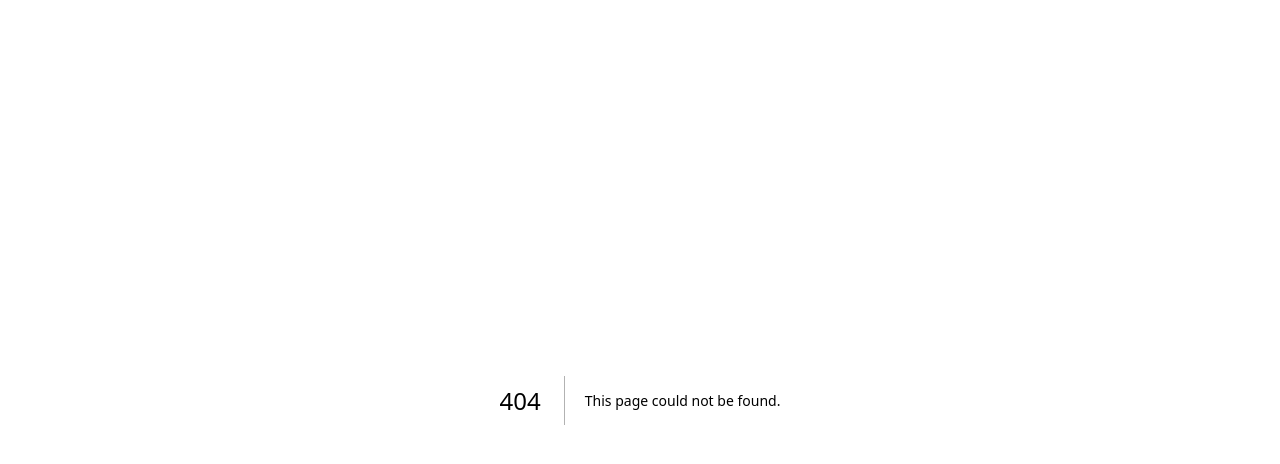
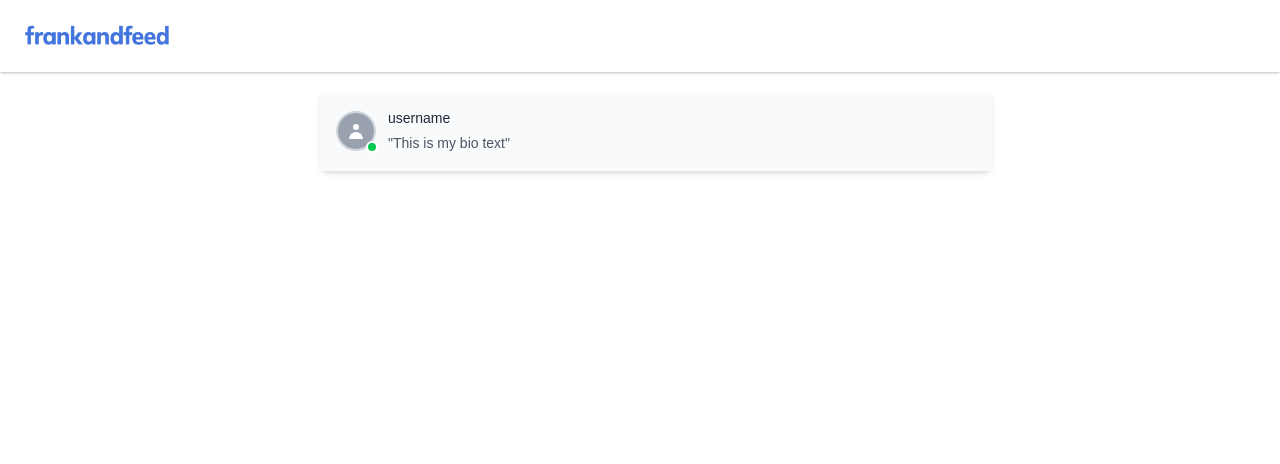
Before and after one commit to EmilHakanzon/FrankAndFeed, a Next.js app in the folder frontend/frankandfeed/: page /profile in a window 1280 px wide. Before the commit this address had no page. Shown: the top 464 px of the page. Built offline with nearby package versions, Linux system fonts and the light colour scheme.

Commit message:
feat: add header component and loading spinner; enhance profile and login forms with loading states

```diff
--- a/frontend/frankandfeed/src/app/layout.tsx
+++ b/frontend/frankandfeed/src/app/layout.tsx
@@ -1,3 +1,4 @@
+import Header from "@/components/HeaderComponents";
 import "./globals.css";
 
 // Root layout för inloggningssidan
@@ -14,7 +15,8 @@ export default function RootLayout({
   return (
     <html lang="sv">
       <body className="bg-gray-100 min-h-screen flex items-center justify-center">
-        {children}
+        <Header />
+        <main> {children}</main>
       </body>
     </html>
   );
--- /dev/null
+++ b/frontend/frankandfeed/src/app/profile/page.tsx
@@ -0,0 +1,13 @@
+"use client";
+
+import Header from "@/components/HeaderComponents";
+import ProfilePageHeader from "@/components/ProfilePageHeader";
+
+export default function profilePage() {
+  return (
+    <>
+      <Header />
+      <ProfilePageHeader />
+    </>
+  );
+}
--- /dev/null
+++ b/frontend/frankandfeed/src/components/HeaderComponents.tsx
@@ -0,0 +1,17 @@
+import Image from "next/image";
+
+export default function Header () {
+  return (
+      <header className="absolute top-0 left-0 w-full h-18 bg-white shadow-sm flex items-center px-10 py-3">
+        <div className="relative w-50 h-15 -ml-10">
+          <Image
+            src="/logo.png"
+            alt="frankandfeed logo"
+            fill
+            style={{ objectFit: "contain" }}
+            priority
+          />
+        </div>
+      </header>
+  )
+}
--- /dev/null
+++ b/frontend/frankandfeed/src/components/ProfilePageHeader.tsx
@@ -0,0 +1,125 @@
+"use client";
+
+import { useState, useEffect } from "react";
+import LoadingSpinner from "./loadingSpinner";
+
+export default function ProfilePageHeader() {
+  const [isLoading, setIsLoading] = useState(true);
+
+  // Mock data, will be fetched
+  const user = {
+    username: "username",
+    bio: "This is my bio text",
+    isOnline: true,
+    avatar: null,
+  };
+
+  // Simulate loading for 2 seconds
+  useEffect(() => {
+    const timer = setTimeout(() => {
+      setIsLoading(false);
+    }, 2000);
+    return () => clearTimeout(timer);
+  }, []);
+
+  // Skeleton Loading Component
+  const ProfileSkeleton = () => (
+    <section className="absolute top-23 left-1/4 rounded-b-lg shadow-md w-2xl mx-auto bg-white">
+      <div className="bg-gray-50 p-4">
+        <div className="flex items-center space-x-3">
+          {/* Avatar Skeleton */}
+          <div className="relative">
+            <div className="w-10 h-10 rounded-full bg-gray-300 animate-pulse"></div>
+          </div>
+
+          {/* Username and Bio Skeleton */}
+          <div className="flex-1">
+            {/* Username skeleton */}
+            <div className="h-4 bg-gray-300 rounded animate-pulse mb-2 w-20"></div>
+            {/* Bio skeleton */}
+            <div className="h-3 bg-gray-300 rounded animate-pulse w-32"></div>
+          </div>
+        </div>
+      </div>
+    </section>
+  );
+
+  const ProfileLoading = () => (
+    <section className="absolute top-23 left-1/4 rounded-b-lg shadow-md w-2xl mx-auto bg-white">
+      <div className="bg-gray-50 p-4">
+        <LoadingSpinner
+          size="md"
+          color="blue"
+          showText={true}
+          text="Loading profile..."
+          className="py-8"
+        />
+      </div>
+    </section>
+  );
+
+  // Show skeleton while loading
+  if (isLoading) {
+    return (
+      <>
+        <ProfileSkeleton />;
+        <LoadingSpinner />
+      </>
+    );
+  }
+
+  // Actual Profile Component
+  return (
+    <section className="absolute top-23 left-1/4 rounded-b-lg shadow-md w-2xl mx-auto bg-white ">
+      {/* Profile Area */}
+      <div className="bg-gray-50 p-4">
+        <div className="flex items-center space-x-3">
+          {/* Avatar */}
+          <div className="relative">
+            <div className="w-10 h-10 rounded-full overflow-hidden border-2 border-gray-300">
+              {user.avatar ? (
+                <img
+                  src={user.avatar}
+                  alt={`${user.username} avatar`}
+                  className="w-full h-full object-cover"
+                />
+              ) : (
+                // Fallback avatar
+                <div className="w-full h-full bg-gray-400 flex items-center justify-center">
+                  <svg
+                    className="w-5 h-5 text-white"
+                    fill="currentColor"
+                    viewBox="0 0 20 20"
+                  >
+                    <path
+                      fillRule="evenodd"
+                      d="M10 9a3 3 0 100-6 3 3 0 000 6zm-7 9a7 7 0 1114 0H3z"
+                      clipRule="evenodd"
+                    />
+                  </svg>
+                </div>
+              )}
+            </div>
+
+            {/* Login Status Indicator */}
+            {user.isOnline && (
+              <div className="absolute -bottom-0.5 -right-0.5 w-3 h-3 bg-green-500 border-2 border-white rounded-full"></div>
+            )}
+          </div>
+
+          {/* Username */}
+          <div>
+            <h2 className="font-medium text-gray-800 text-sm">
+              {user.username}
+            </h2>
+            {user.bio && (
+              <p className="text-sm text-gray-600 mt-1 leading-relaxed">
+                "{user.bio}"
+              </p>
+            )}
+          </div>
+        </div>
+      </div>
+    </section>
+  );
+}
--- /dev/null
+++ b/frontend/frankandfeed/src/components/loadingSpinner.tsx
@@ -0,0 +1,35 @@
+interface LoadingSpinnerProps {
+  size?: "sm" | "md" | "lg";
+  color?: "blue" | "white" | "gray";
+  showText?: boolean;
+  text?: string;
+  className?: string;
+}
+
+export default function LoadingSpinner({
+  size = "md",
+  color = "blue",
+  showText = false,
+  text = "Loading...",
+  className = "",
+}: LoadingSpinnerProps) {
+  const sizeClasses = {
+    sm: "h-4 w-4 border-2",
+    md: "h-8 w-8 border-2",
+    lg: "h-16 w-16 border-4",
+  };
+  const colorClasses = {
+    blue: "border-gray-200 border-t-blue-600",
+    white: "border-white/20 border-t-white",
+    gray: "border-gray-300 border-t-gray-600",
+  };
+
+  return (
+    <div className={`flex flex-col items-center justify-center ${className}`}>
+      <div
+        className={`animate-spin rounded-full ${sizeClasses[size]} ${colorClasses[color]}`}
+      />
+      {showText && <p className="text-gray-600 text-sm mt-2">{text}</p>}
+    </div>
+  );
+}
```
Also changed, not shown: frontend/frankandfeed/src/components/LoginForm.tsx (+30 -19 lines).
